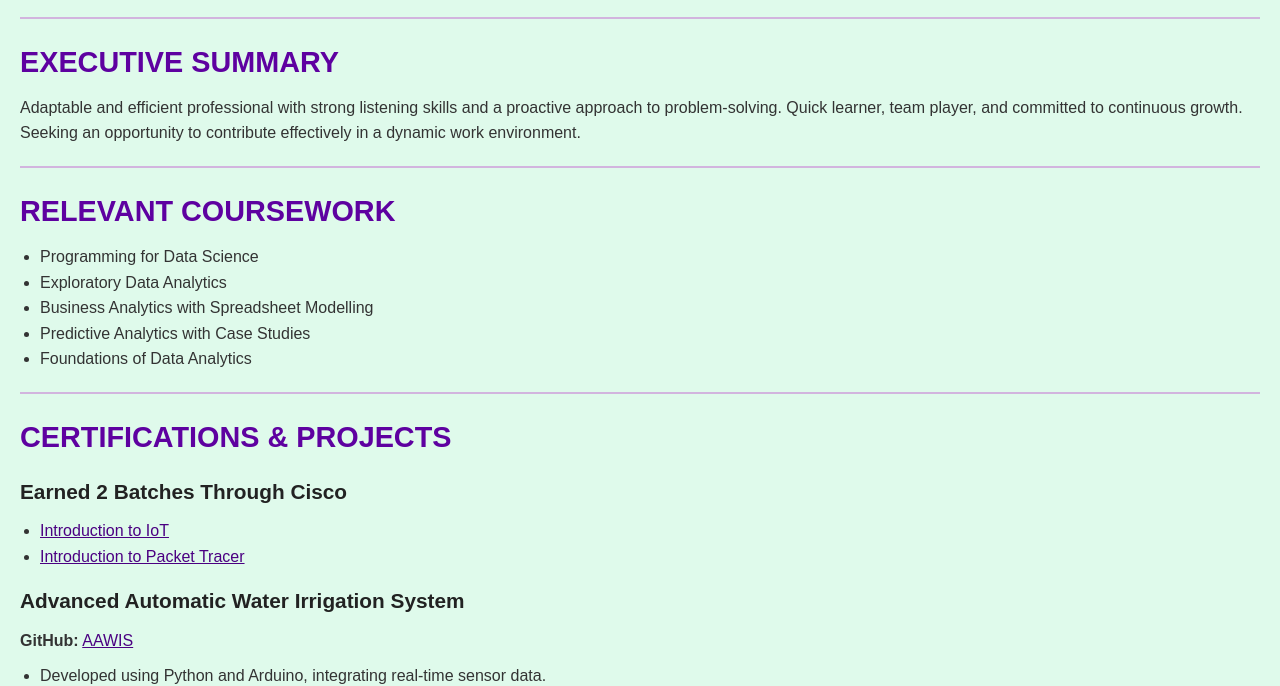
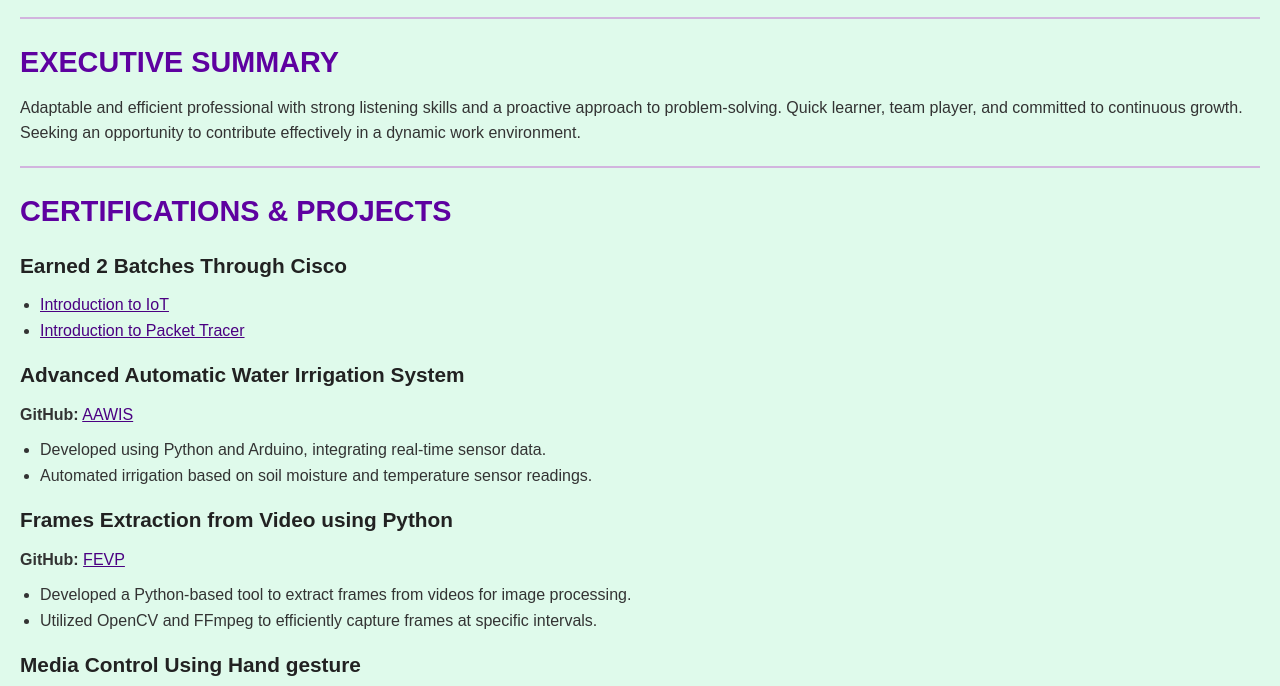
Before and after one commit to dwarakanth/Dwarak_resume, a plain HTML site: page index.html in a window 1280 px wide. Shown: the part 123-809 px from the top of the page. Drawn offline with Linux system fonts and the light colour scheme.

Commit message:
index.html

```diff
--- a/index.html
+++ b/index.html
@@ -18,19 +18,6 @@
     <section>
         <h2>EXECUTIVE SUMMARY</h2>
         <p>Adaptable and efficient professional with strong listening skills and a proactive approach to problem-solving. Quick learner, team player, and committed to continuous growth. Seeking an opportunity to contribute effectively in a dynamic work environment.</p>
-    </section>
-
-    <hr>
-
-    <section>
-        <h2>RELEVANT COURSEWORK</h2>
-        <ul>
-            <li>Programming for Data Science</li>
-            <li>Exploratory Data Analytics</li>
-            <li>Business Analytics with Spreadsheet Modelling</li>
-            <li>Predictive Analytics with Case Studies</li>
-            <li>Foundations of Data Analytics</li>
-        </ul>
     </section>
 
     <hr>
@@ -87,7 +74,7 @@
         <h3>D.A.V. Boys Senior Secondary School Gopalapuram, Chennai, India</h3>
         <h4>June 2009 – April 2021</h4>
         HSLC = 73.8%<br>
-        SSLC = 84.6%<br
+        SSLC = 84.6%<br>
     </section>
 
     <hr>
```
